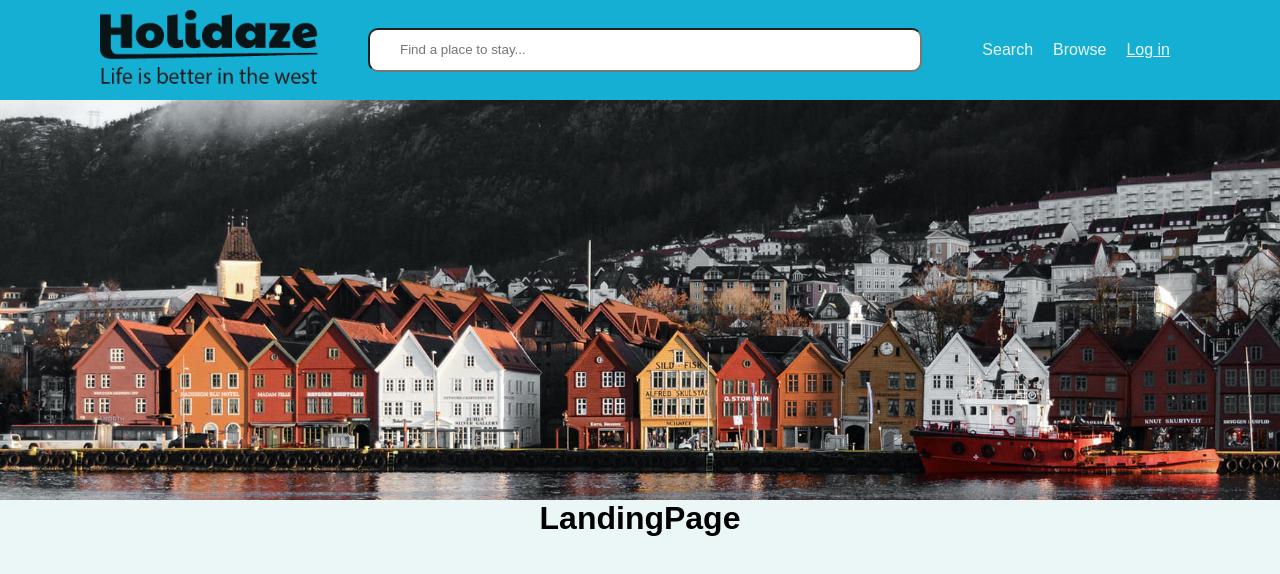
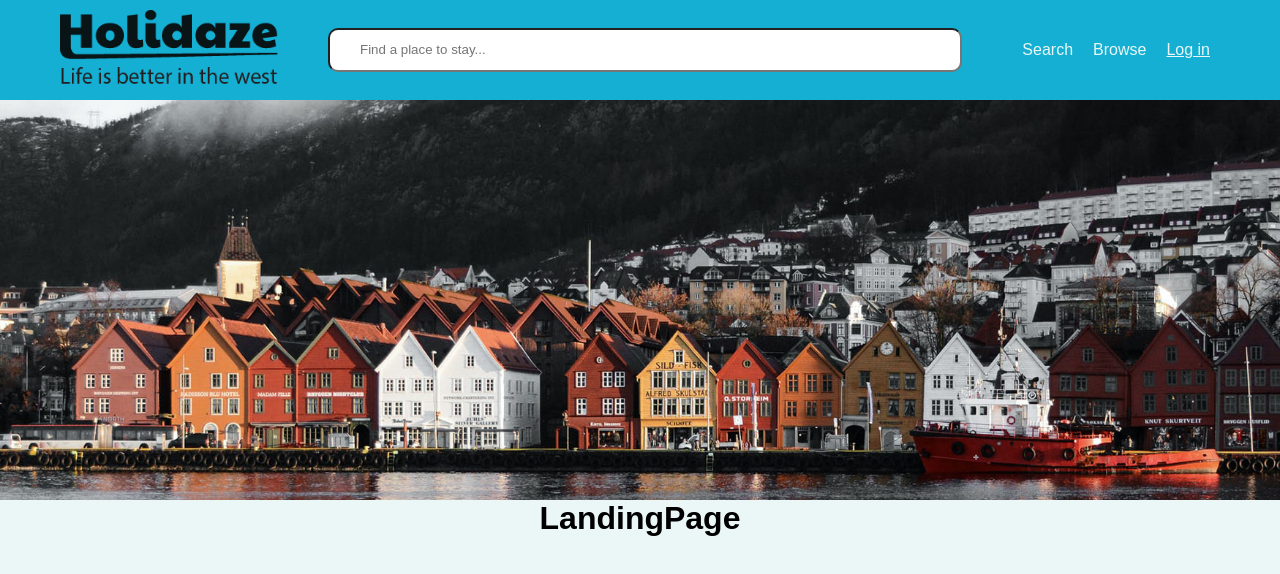
Before and after one commit to sono81/holidaze, a React (Create React App) app: page / in a window 1280 px wide. Shown: the top 574 px of the page. Built offline with nearby package versions, Linux system fonts and the light colour scheme.

Commit message:
adjust logo

```diff
--- a/src/scss/components/_header.scss
+++ b/src/scss/components/_header.scss
@@ -7,7 +7,7 @@ header {
 
     & img {
         flex: 1;
-        margin: 10px 20px 10px 100px;
+        margin: 10px 20px 10px 60px;
         max-height: 80px;
         max-width: 218px;
     }
@@ -23,7 +23,7 @@ header {
 
 .menu {
     flex: 3;
-    margin: 0 100px 0 20px;
+    margin: 0 60px 0 20px;
     display: flex;
     flex-direction: row;
     justify-content: flex-end;
```
